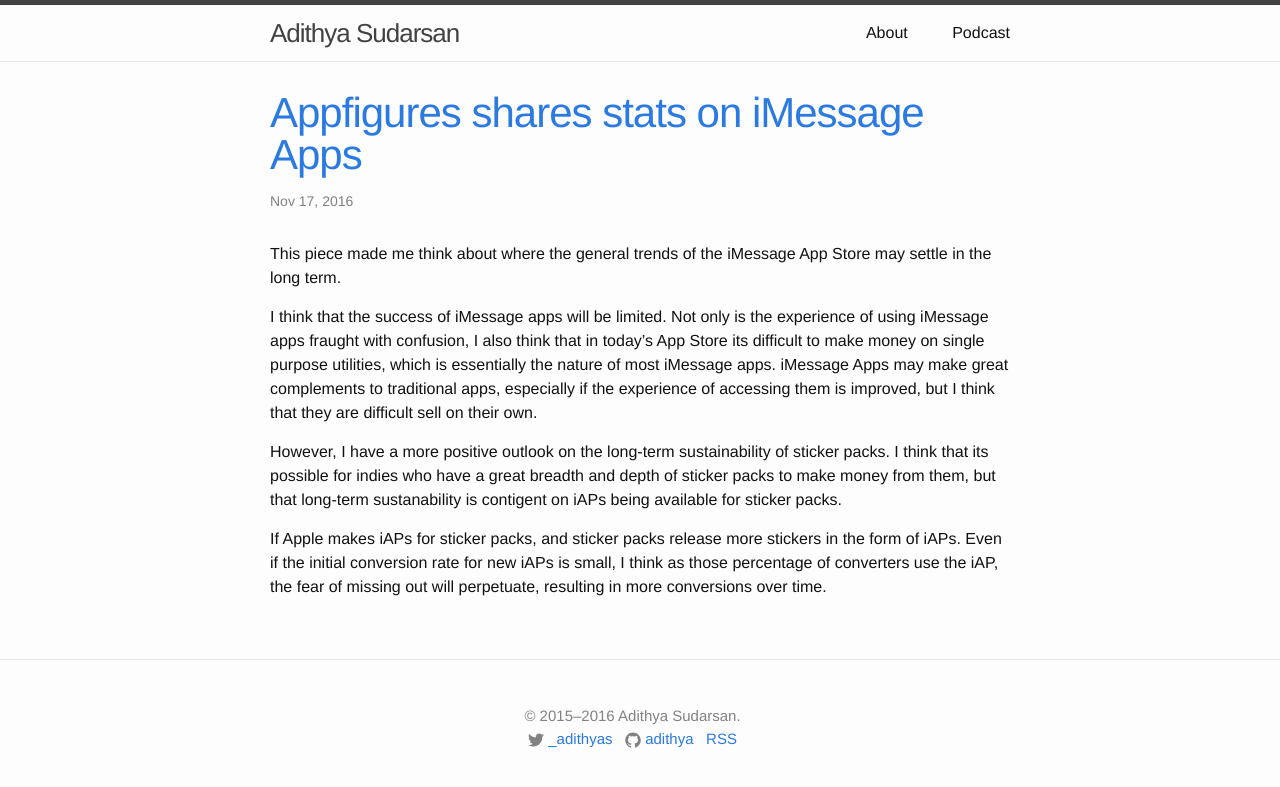
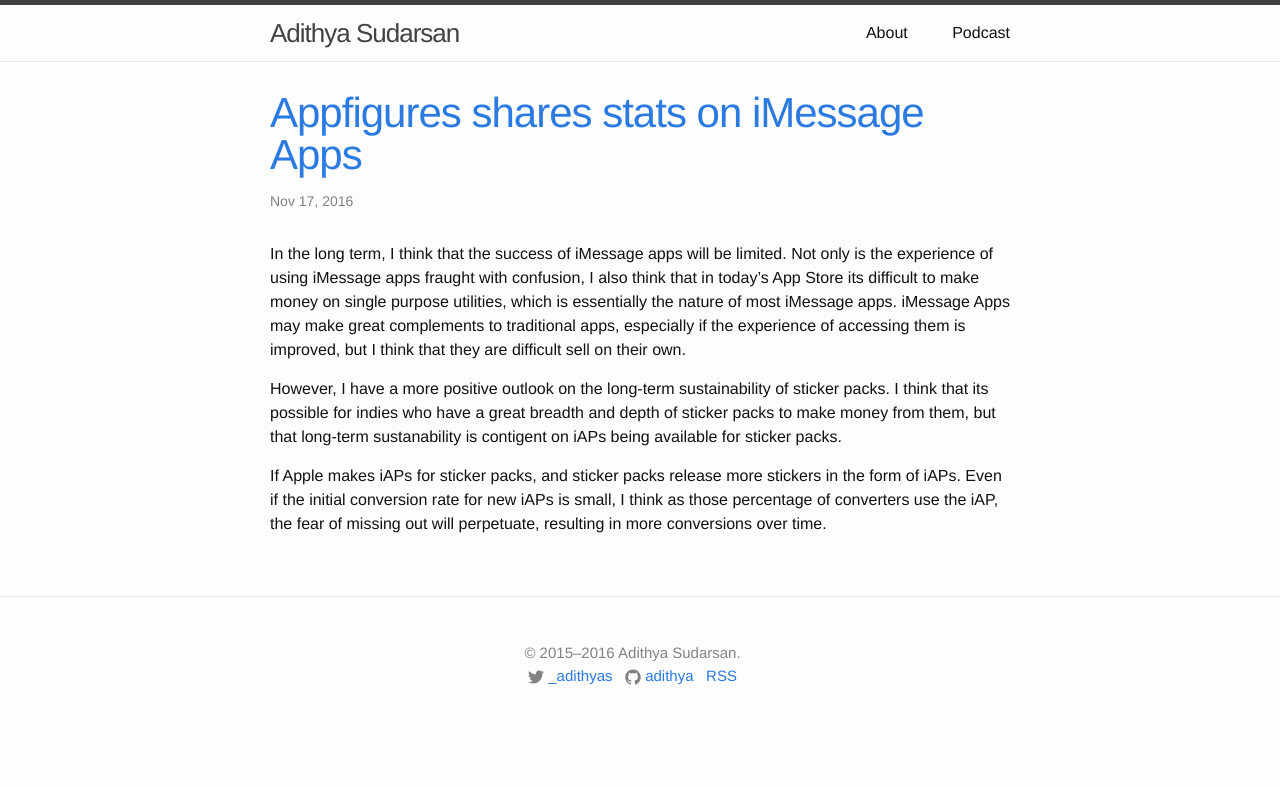
Before and after one commit to adithya/adithya.github.io, a Jekyll site: the page built from _posts/2016-11-16-fall16stickerpackstats.md, in a window 1280 px wide. Shown: the top 787 px of the page. Built offline with Jekyll 4.4.1, drawn with Linux system fonts in a browser that asks for light colours.

Commit message:
Post update

```diff
--- a/_posts/2016-11-16-fall16stickerpackstats.md
+++ b/_posts/2016-11-16-fall16stickerpackstats.md
@@ -6,9 +6,7 @@
 external-url: http://blog.appfigures.com/dissecting-the-most-profitable-imessage-apps/
 ---
 
-This piece made me think about where the general trends of the iMessage App Store may settle in the long term.
-
-I think that the success of iMessage apps will be limited. Not only is the experience of using iMessage apps fraught with confusion, I also think that in today's App Store its difficult to make money on single purpose utilities, which is essentially the nature of most iMessage apps. iMessage Apps may make great complements to traditional apps, especially if the experience of accessing them is improved, but I think that they are difficult sell on their own.
+In the long term, I think that the success of iMessage apps will be limited. Not only is the experience of using iMessage apps fraught with confusion, I also think that in today's App Store its difficult to make money on single purpose utilities, which is essentially the nature of most iMessage apps. iMessage Apps may make great complements to traditional apps, especially if the experience of accessing them is improved, but I think that they are difficult sell on their own.
 
 However, I have a more positive outlook on the long-term sustainability of sticker packs. I think that its possible for indies who have a great breadth and depth of sticker packs to make money from them, but that long-term sustanability is contigent on iAPs being available for sticker packs.
 
```
